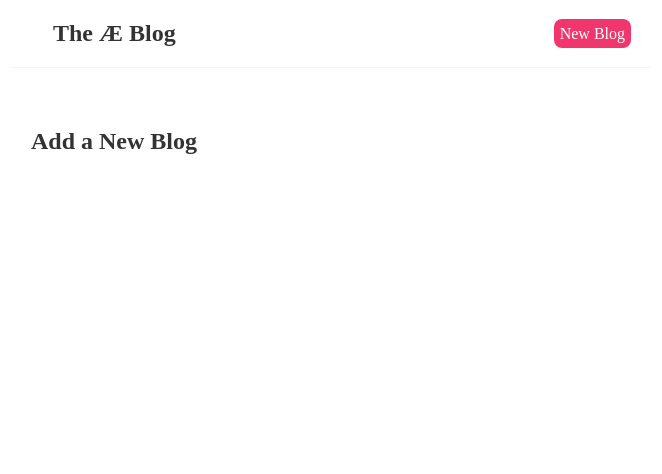
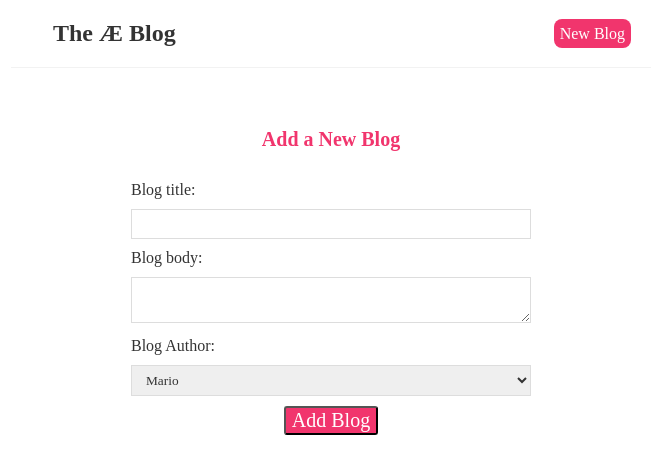
Before and after one commit to AEDesigns/react_blog, a React (Create React App) app: page /create in a window 1280 px wide. Shown: the top 474 px of the page, without its empty margins (309-971 px from the left). Built offline with nearby package versions, Linux system fonts and the light colour scheme; the HTML template or start-up script is replaced by a standard one; a web font is replaced by a local one.

Commit message:
Build out submit form

```diff
--- a/src/App.js
+++ b/src/App.js
@@ -2,6 +2,7 @@
 import Home from './components/home';
 import {BrowserRouter as Router, Route, Switch} from 'react-router-dom';
 import Create from './components/createBlog';
+import BlogDetails from './components/blogDetails';
 
 function App() {
 
@@ -17,6 +18,9 @@
             <Route path="/create">
               <Create/>
             </Route>
+            <Route path="/blogs/:id">
+              <BlogDetails/>
+            </Route>
           </Switch>
         </div>
     </div>
--- /dev/null
+++ b/src/components/blogDetails.js
@@ -0,0 +1,22 @@
+import { useParams } from "react-router-dom";
+import useFetch from "../useFetch";
+
+const BlogDetails = () => {
+    const {id} = useParams();
+    const {data: blog, error, isLoading} = useFetch('http://localhost:8000/blogs/' + id);
+    return (
+        <div className="blog-details">
+            {isLoading && <div>Blog is loading...</div>}
+            {error && <div>{error}</div>}
+            {blog && (
+                <article>
+                    <h2>{blog.title}</h2>
+                    <p>Written By: {blog.author}</p>
+                    <p>{blog.body}</p>
+                </article>
+            )}
+        </div>
+     );
+}
+
+export default BlogDetails;
--- a/src/components/blogList.js
+++ b/src/components/blogList.js
@@ -1,10 +1,14 @@
+import { Link } from "react-router-dom";
+
 const BlogList = ({ blogs, title }) => {
     return (
       <div className="blog-list">
         <h2>{ title }</h2>
         {blogs.map(blog => (
           <div className="blog-preview" key={blog.id} >
-            <h2>{ blog.title }</h2>
+            <Link to={`/blogs/${blog.id}`}>
+              <h2>{ blog.title }</h2>
+            </Link>
             <p>Written by { blog.author }</p>
           </div>
         ))}
--- a/src/components/createBlog.js
+++ b/src/components/createBlog.js
@@ -1,7 +1,36 @@
+import { useState } from "react";
+
 const Create = () => {
+    const [title, setTitle] = useState('')
+    const [body, setBody] = useState('')
+    const [author, setAuthor] = useState('');
     return (
         <div className="create">
             <h2>Add a New Blog</h2>
+            <form>
+                <label>Blog title:</label>
+                <input
+                type="text"
+                required
+                value={title}
+                onChange={(e) => setTitle(e.target.value)}
+                />
+                <label>Blog body:</label>
+                <textarea
+                required
+                value={body}
+                onChange={(e) => setBody(e.target.value)}
+                ></textarea>
+                <label>Blog Author:</label>
+                <select
+                    value={author}
+                    onChange={(e) => setAuthor(e.target.value)}
+                >
+                    <option value="mario">Mario</option>
+                    <option value="luigi">Luigi</option>
+                </select>
+                <button>Add Blog</button>
+            </form>
         </div>
      );
 }
--- a/src/index.css
+++ b/src/index.css
@@ -54,3 +54,62 @@
   color: #f1356d;
   margin-bottom: 8px;
 }
+
+.blog-preview a {
+  text-decoration: none;
+}
+
+.blog-preview a:hover {
+  text-decoration: underline;
+}
+
+/* Blog Details Page */
+
+.blog-details div {
+  margin: 20px 0;
+}
+
+.blog-details button {
+  background: #f1356d;
+  color: #fff;
+  border: 0;
+  padding: 8px;
+  border-radius: 8px;
+  cursor: pointer;
+}
+
+/* Create New Blog Form */
+
+.create {
+  max-width: 400px;
+  margin: 0 auto;
+  text-align: center;
+}
+
+.create label {
+  text-align: left;
+  display: block;
+}
+
+.create h2 {
+  font-size: 20px;
+  color: #f1356d;
+  margin-bottom: 30px;
+}
+
+.create input, .create textarea, .create select {
+  width: 100%;
+  padding: 6px 10px;
+  margin: 10px 0;
+  border: 1px solid #ddd;
+  box-sizing: border-box;
+  display: blocl;
+}
+
+.create button {
+  background: #f1356d;
+  color: #fff;
+  font-size: 20px;
+  border-radius: 3px;
+  cursor: pointer;
+}
```
